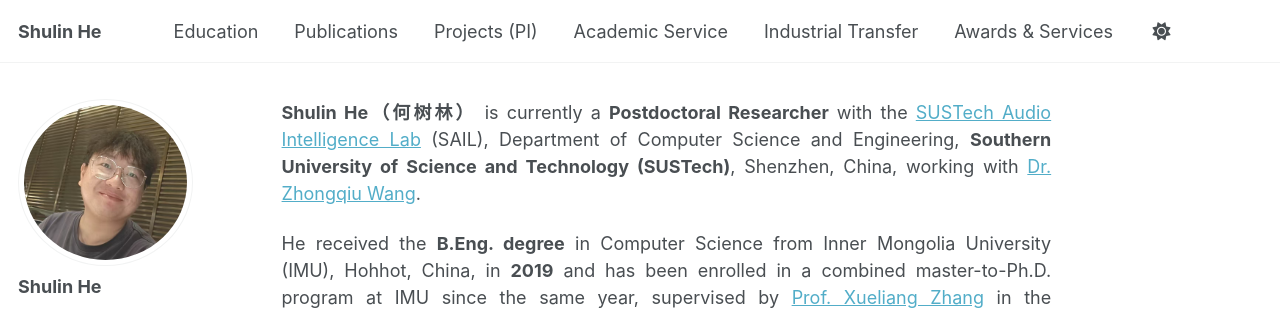
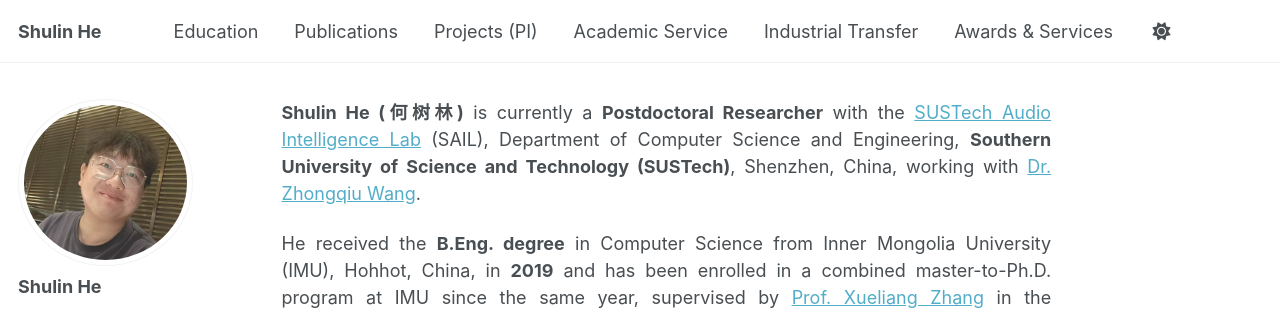
Before and after one commit to heshulin/heshulin.github.io, a Jekyll site: the page built from _pages/about.md, in a window 1280 px wide and 900 px high. Shown: the top 310 px of the window. Built offline with Jekyll 4.4.1, drawn with Linux system fonts in a browser that asks for light colours; some web fonts are replaced; a script that is not in the unit is left out.

Commit message:
修改个人简介，加上名字中文

```diff
--- a/_pages/about.md
+++ b/_pages/about.md
@@ -7,7 +7,7 @@
 ---
 
 <div style="text-align:justify;text-justify:inter-word;" markdown="1">
-**Shulin He（何树林）** is currently a **Postdoctoral Researcher** with the [SUSTech Audio Intelligence Lab](https://sustechailab.github.io/) (SAIL), Department of Computer Science and Engineering, **Southern University of Science and Technology (SUSTech)**, Shenzhen, China, working with [Dr. Zhongqiu Wang](https://zqwang7.github.io/).
+**Shulin He (何树林)** is currently a **Postdoctoral Researcher** with the [SUSTech Audio Intelligence Lab](https://sustechailab.github.io/) (SAIL), Department of Computer Science and Engineering, **Southern University of Science and Technology (SUSTech)**, Shenzhen, China, working with [Dr. Zhongqiu Wang](https://zqwang7.github.io/).
 
 He received the **B.Eng. degree** in Computer Science from Inner Mongolia University (IMU), Hohhot, China, in **2019** and has been enrolled in a combined master-to-Ph.D. program at IMU since the same year, supervised by [Prof. Xueliang Zhang](https://ccs.imu.edu.cn/info/1020/1849.htm) in the **IMUSpeech** group.
 
```
